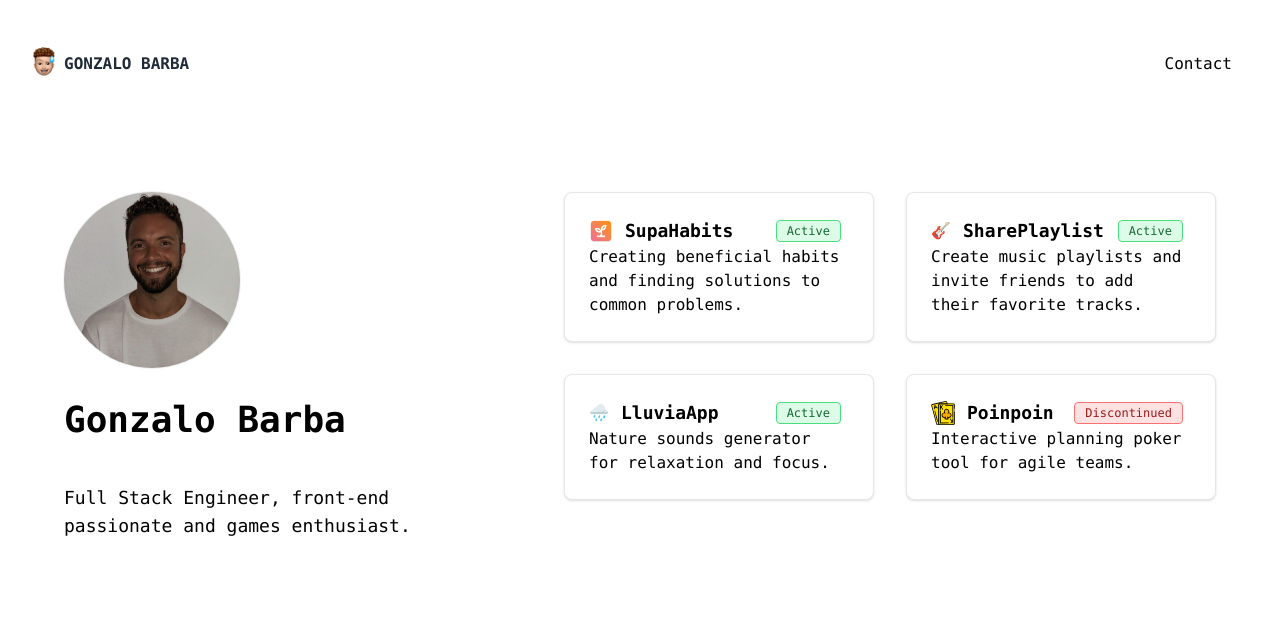
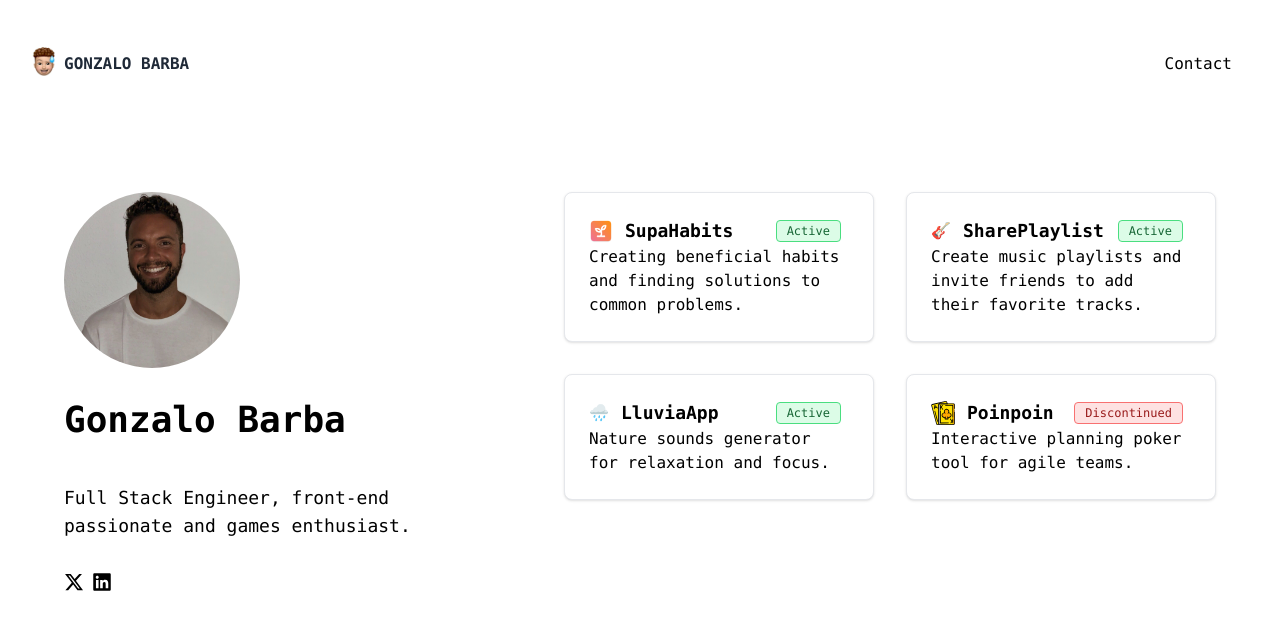
Before and after one commit to gon250/gonzalobarba.me, a Next.js app: page / in a window 1280 px wide. Shown: the top 630 px of the page. Built offline with nearby package versions, Linux system fonts and the light colour scheme.

Commit message:
Add social links

```diff
--- a/package.json
+++ b/package.json
@@ -16,6 +16,7 @@
     "next": "14.2.3",
     "react": "18.2.0",
     "react-dom": "18.2.0",
+    "react-icons": "^5.2.1",
     "typescript": "5.4.5"
   },
   "devDependencies": {
--- a/pages/index.tsx
+++ b/pages/index.tsx
@@ -1,11 +1,13 @@
 import Head from "next/head";
 import Image from "next/image";
+import { FaLinkedin, FaXTwitter } from "react-icons/fa6";
 
 import ProfileImg from "../public/me.jpg";
 
 import PlaningPokerLogo from "../public/poker-logo.svg";
 import SupaHabitsLogo from "../public/supahabits-logo.png";
 import Header from "../components/header";
+import Link from "next/link";
 
 export default function Home() {
   return (
@@ -19,29 +21,38 @@ export default function Home() {
 
       <main className="relative h-screen overflow-hidden font-mono bg-white dark:bg-gray-800">
         <Header />
-
         <div className="min-h-screen flex flex-col lg:flex-row max-lg:pb-16 max-w-[1800px] mx-auto">
-          {/*Profile details*/}
           <section className="shrink-0 space-y-4 lg:space-y-8 lg:w-[350px] xl:w-[500px] p-6 lg:p-16 lg:pr-0 xl:pr-16">
-            <div className="flex gap-4 lg:gap-8 lg:flex-col justify-start items-start"><span
-              className="relative shrink-0">
-              <Image alt="arvid profile picture" width="176" height="176" decoding="async"
-                     data-nimg="1"
-                     className="w-20 h-20 lg:w-44 lg:h-44 rounded-full object-cover"
-                     src={ProfileImg} />
-              <div className="absolute inset-0 rounded-full shadow-[0_0_0px_1px_rgba(0,0,0,0.06)]"></div></span>
+            <div className="flex gap-4 lg:gap-8 lg:flex-col justify-start items-start">
+              <Image
+                alt="profile picture"
+                width="176"
+                height="176"
+                decoding="async"
+                className="w-20 h-20 lg:w-44 lg:h-44 rounded-full object-cover"
+                src={ProfileImg}
+              />
               <div className="flex-1">
                 <h1 className="font-bold lg:font-extrabold text-xl lg:text-4xl mb-1 lg:mb-3">
                   Gonzalo Barba
                 </h1>
               </div>
             </div>
-            <div className="reactMarkDown lg:text-lg leading-relaxed -space-y-4">
+            <div className="lg:text-lg leading-relaxed -space-y-4">
               <p>
                 Full Stack Engineer, front-end passionate and games enthusiast.
               </p>
             </div>
-            <div className="hidden lg:block"></div>
+            <div className="lg:text-lg leading-relaxed -space-y-4">
+              <div className="flex gap-2 text-xl">
+                <Link href="https://twitter.com/zalo250" className="hover:cursor-pointer">
+                  <FaXTwitter />
+                </Link>
+                <Link href="https://www.linkedin.com/in/gbarbalopez/" className="hover:cursor-pointer">
+                  <FaLinkedin />
+                </Link>
+              </div>
+            </div>
           </section>
           {/*Side projects details*/}
           <section className="lg:h-screen lg:overflow-scroll noscrollbar w-full max-w-[1100px]">
```
Also changed, not shown: 1 other file (tests, documents, lock files or other folders).
